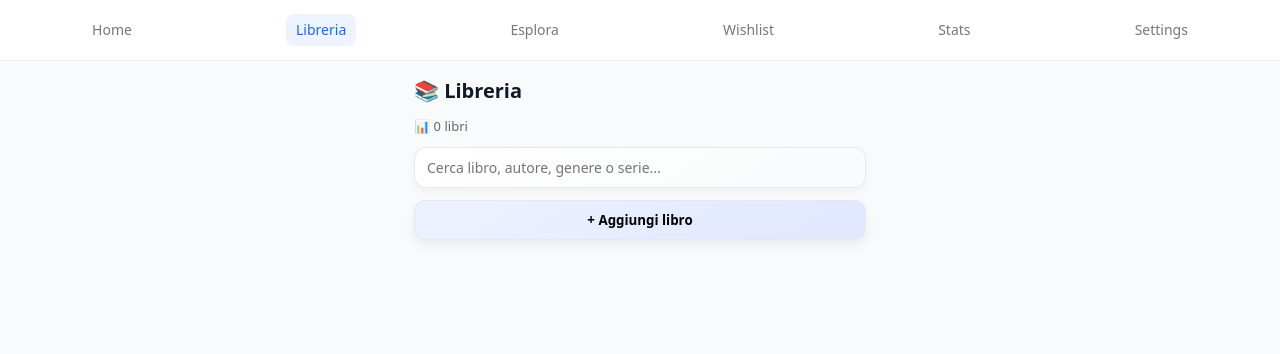
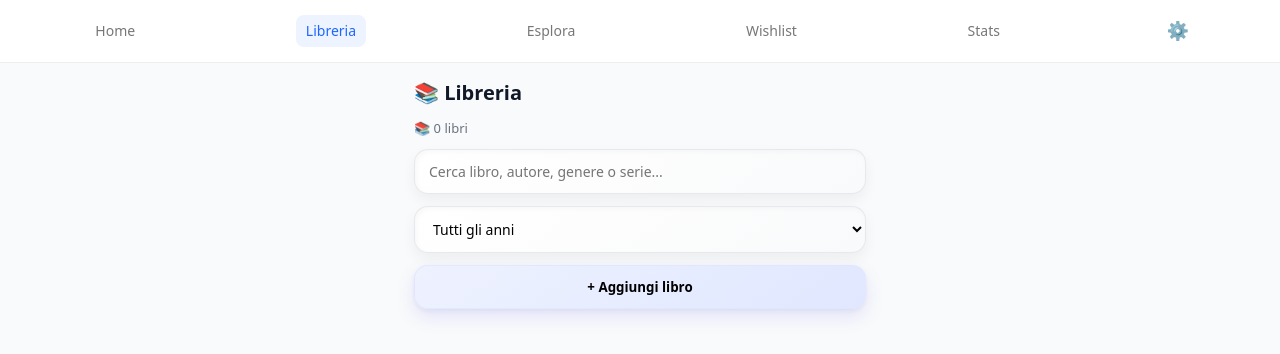
Before and after one commit to Lucaoldcc1991/reading-tracker, a React (Vite) app: page /library in a window 1280 px wide. Shown: the top 354 px of the page. Built offline with nearby package versions, Linux system fonts and the light colour scheme.

Commit message:
Miglioria 3.1 app

```diff
--- a/src/components/Navbar.tsx
+++ b/src/components/Navbar.tsx
@@ -12,7 +12,14 @@ export default function Navbar() {
       <NavItem to="/explore" label="Esplora" active={isActive('/explore')} />
       <NavItem to="/wishlist" label="Wishlist" active={isActive('/wishlist')} />
       <NavItem to="/stats" label="Stats" active={isActive('/stats')} />
-      <NavItem to="/settings" label="Settings" active={isActive('/settings')} />
+
+      {/* SETTINGS → ICONE */}
+      <NavItem
+        to="/settings"
+        label="⚙️"
+        active={isActive('/settings')}
+        isIcon
+      />
     </nav>
   )
 }
@@ -20,18 +27,31 @@ export default function Navbar() {
 function NavItem({
   to,
   label,
-  active
+  active,
+  isIcon
 }: {
   to: string
   label: string
   active: boolean
+  isIcon?: boolean
 }) {
   return (
-    <Link to={to} style={{ ...styles.link, ...(active ? styles.active : {}) }}>
+    <Link
+      to={to}
+      style={{
+        ...styles.link,
+        ...(active ? styles.active : {}),
+        ...(isIcon ? styles.iconLink : {})
+      }}
+    >
       {label}
     </Link>
   )
 }
+
+/* =========================
+   STILI
+========================= */
 
 const styles: Record<string, React.CSSProperties> = {
   nav: {
@@ -59,5 +79,16 @@ const styles: Record<string, React.CSSProperties> = {
   active: {
     color: '#1e66ff',
     background: '#eef4ff'
+  },
+
+  iconLink: {
+    fontSize: '18px',
+    padding: '6px 8px',
+    borderRadius: '10px',
+    display: 'flex',
+    alignItems: 'center',
+    justifyContent: 'center',
+    width: '34px',
+    height: '34px'
   }
 }
--- a/src/pages/Explore.tsx
+++ b/src/pages/Explore.tsx
@@ -13,7 +13,7 @@ type Book = {
 const genreEmoji: Record<string, string> = {
   'Giallo/Noir/Legal': '🕵️',
   'Thriller': '🔪',
-  'Horror/Gotico/Paranormale': '👻',
+  'Horror/Gotico/Paranormale': '🕷️',
   'Realista/Psicologico/Filosofico': '🧠',
   'Narrativa per ragazzi': '🧒',
   'Saggio': '📖',
@@ -50,6 +50,9 @@ export default function Explore() {
   }
 
   const genres = [...new Set(books.map(b => b.genre))]
+
+  const genreCounts = (genre: string) =>
+    books.filter(b => b.genre === genre).length
 
   const authorsByGenre = () => {
     const filtered = books.filter(b => b.genre === selectedGenre)
@@ -93,30 +96,34 @@ export default function Explore() {
         </button>
       )}
 
-      {/* GENRES */}
+      {/* ================= GENRES ================= */}
       {view === 'genres' && (
-        <div style={styles.grid}>
+        <div style={styles.stack}>
           {genres.map(g => (
             <div
               key={g}
-              style={styles.card}
+              style={styles.rowCard}
               onClick={() => {
                 setSelectedGenre(g)
                 setView('authors')
               }}
             >
-              <div style={styles.genreTitle}>
+              <div style={styles.rowLeft}>
                 <span>{genreEmoji[g] || '📚'}</span>
-                {g}
+                <span style={styles.rowTitle}>{g}</span>
               </div>
+
+              <span style={styles.pill}>
+                {genreCounts(g)}
+              </span>
             </div>
           ))}
         </div>
       )}
 
-      {/* AUTHORS */}
+      {/* ================= AUTHORS ================= */}
       {view === 'authors' && selectedGenre && (
-        <div style={styles.grid}>
+        <div style={styles.stack}>
           {authorsByGenre().map(([author, count], i) => {
             const badge =
               i === 0 ? '🥇' :
@@ -126,26 +133,28 @@ export default function Explore() {
             return (
               <div
                 key={author}
-                style={styles.card}
+                style={styles.rowCard}
                 onClick={() => {
                   setSelectedAuthor(author)
                   setView('books')
                 }}
               >
-                <div style={styles.authorRow}>
-                  <span style={styles.authorName}>
+                <div style={styles.rowLeft}>
+                  <span style={styles.rowTitle}>
                     {badge} {author}
                   </span>
+                </div>
 
-                  <span style={styles.badge}>{count}</span>
-                </div>
+                <span style={styles.pill}>
+                  {count}
+                </span>
               </div>
             )
           })}
         </div>
       )}
 
-      {/* BOOKS */}
+      {/* ================= BOOKS ================= */}
       {view === 'books' && selectedAuthor && (
         <>
           <div style={styles.infoBar}>
@@ -163,7 +172,6 @@ export default function Explore() {
                 <div key={b.id} style={styles.bookCard}>
                   <div style={styles.bookTitle}>{b.title}</div>
 
-                  {/* ✅ PILL IDENTICA ALLA LIBRERIA */}
                   {monthName && b.readingYear && (
                     <div style={styles.readingPill}>
                       {monthName} {b.readingYear}
@@ -205,13 +213,19 @@ const styles: Record<string, React.CSSProperties> = {
     width: 'fit-content'
   },
 
-  grid: {
-    display: 'grid',
-    gridTemplateColumns: '1fr 1fr',
+  /* STACK VERTICALE */
+  stack: {
+    display: 'flex',
+    flexDirection: 'column',
     gap: '10px'
   },
 
-  card: {
+  /* CARD RIGA (APP STYLE) */
+  rowCard: {
+    display: 'flex',
+    justifyContent: 'space-between',
+    alignItems: 'center',
+
     padding: '14px',
     borderRadius: '14px',
     border: '1px solid rgba(229,231,235,0.8)',
@@ -220,31 +234,25 @@ const styles: Record<string, React.CSSProperties> = {
     cursor: 'pointer'
   },
 
-  genreTitle: {
-    fontSize: '16px',
-    fontWeight: 600,
+  rowLeft: {
     display: 'flex',
-    gap: '6px',
+    gap: '8px',
     alignItems: 'center'
   },
 
-  authorRow: {
-    display: 'flex',
-    justifyContent: 'space-between',
-    alignItems: 'center'
-  },
-
-  authorName: {
+  rowTitle: {
     fontSize: '14px',
-    fontWeight: 700,
+    fontWeight: 600,
     color: '#111827'
   },
 
-  badge: {
+  pill: {
     fontSize: '11px',
     background: '#eef2ff',
-    padding: '2px 8px',
-    borderRadius: '999px'
+    padding: '2px 10px',
+    borderRadius: '999px',
+    fontWeight: 600,
+    color: '#4f46e5'
   },
 
   infoBar: {
@@ -274,27 +282,18 @@ const styles: Record<string, React.CSSProperties> = {
     fontWeight: 700
   },
 
-  /* ✅ IDENTICA ALLA LIBRERIA */
   readingPill: {
     marginTop: '6px',
     display: 'inline-flex',
     alignItems: 'center',
-
-  /* 🔥 chiave: evita stretching */
     width: 'fit-content',
-  maxWidth: '100%',
-
     padding: '3px 10px',
     borderRadius: '999px',
-
     background: '#ecfdf5',
     border: '1px solid #bbf7d0',
-
     color: '#16a34a',
     fontSize: '11px',
     fontWeight: 600,
-
-  lineHeight: '1',
     whiteSpace: 'nowrap'
   }
 }
--- a/src/pages/Home.tsx
+++ b/src/pages/Home.tsx
@@ -95,7 +95,7 @@ export default function Home() {
       <h2 style={styles.header}>📚 Home</h2>
 
       {/* ================= QUEST’ANNO ================= */}
-      <h3 style={styles.sectionTitle}>Quest’anno</h3>
+      <h3 style={styles.sectionTitle}>📖 Letture di quest’anno</h3>
 
       <div style={styles.grid}>
         <Card title="Libri letti" value={booksThisYear.length} />
--- a/src/pages/Library.tsx
+++ b/src/pages/Library.tsx
@@ -30,27 +30,41 @@ export default function Library() {
   const [editingBook, setEditingBook] = useState<Book | null>(null)
   const [showForm, setShowForm] = useState(false)
 
+  const [yearFilter, setYearFilter] = useState<number | 'all'>('all')
+
   useEffect(() => {
     loadBooks()
   }, [])
 
   const loadBooks = async () => {
-    const data = await db.books
-      .orderBy('createdAt')
-      .reverse()
-      .toArray()
+    const data = await db.books.toArray()
 
-    setBooks(data)
+    const sorted = data.sort((a, b) => {
+      const aScore = (a.readingYear ?? 0) * 100 + (a.readingMonth ?? 0)
+      const bScore = (b.readingYear ?? 0) * 100 + (b.readingMonth ?? 0)
+      return bScore - aScore
+    })
+
+    setBooks(sorted)
   }
+
+  const years = [...new Set(
+    books.map(b => b.readingYear).filter(Boolean)
+  )]
 
   const filteredBooks = books.filter((b) => {
     const q = search.toLowerCase()
-    return (
+
+    const matchesSearch =
       b.title.toLowerCase().includes(q) ||
       b.author.toLowerCase().includes(q) ||
       b.genre.toLowerCase().includes(q) ||
       (b.series || '').toLowerCase().includes(q)
-    )
+
+    const matchesYear =
+      yearFilter === 'all' || b.readingYear === yearFilter
+
+    return matchesSearch && matchesYear
   })
 
   const openAdd = () => {
@@ -66,7 +80,6 @@ export default function Library() {
   const deleteBook = async (id?: number) => {
     if (!id) return
     if (!confirm('Eliminare questo libro?')) return
-
     await db.books.delete(id)
     loadBooks()
   }
@@ -76,9 +89,10 @@ export default function Library() {
       <h2 style={styles.title}>📚 Libreria</h2>
 
       <div style={styles.counter}>
-        📊 {filteredBooks.length} libri
+        📚 {filteredBooks.length} libri
       </div>
 
+      {/* SEARCH */}
       <input
         placeholder="Cerca libro, autore, genere o serie..."
         value={search}
@@ -86,11 +100,32 @@ export default function Library() {
         style={styles.search}
       />
 
+      {/* FILTER YEAR */}
+      <select
+        value={yearFilter}
+        onChange={(e) =>
+          setYearFilter(
+            e.target.value === 'all'
+              ? 'all'
+              : Number(e.target.value)
+          )
+        }
+        style={styles.search}
+      >
+        <option value="all">Tutti gli anni</option>
+        {years.map((y) => (
+          <option key={y} value={y}>
+            {y}
+          </option>
+        ))}
+      </select>
+
+      {/* ADD */}
       <button onClick={openAdd} style={styles.add}>
         + Aggiungi libro
       </button>
 
-      {/* ================= MODAL FORM ================= */}
+      {/* MODAL */}
       {showForm && (
         <div style={styles.modalOverlay}>
           <BookForm
@@ -104,6 +139,7 @@ export default function Library() {
         </div>
       )}
 
+      {/* LIST */}
       <div style={styles.list}>
         {filteredBooks.map((book) => {
           const country = COUNTRIES.find(
@@ -112,18 +148,13 @@ export default function Library() {
 
           const monthName =
             book.readingMonth &&
-            book.readingMonth >= 1 &&
-            book.readingMonth <= 12
-              ? MONTHS[book.readingMonth - 1]
-              : ''
+            MONTHS[book.readingMonth - 1]
 
           return (
             <div
               key={book.id ?? `${book.title}-${book.createdAt}`}
               style={styles.card}
             >
-
-              {/* LEFT */}
               <div style={styles.info}>
                 <p style={styles.titleBook}>{book.title}</p>
 
@@ -141,9 +172,7 @@ export default function Library() {
                 </p>
 
                 {book.series && (
-                  <p style={styles.series}>
-                    {book.series}
-                  </p>
+                  <p style={styles.series}>{book.series}</p>
                 )}
 
                 <p style={styles.meta}>
@@ -152,24 +181,32 @@ export default function Library() {
 
                 <p style={styles.reading}>
                   {monthName && book.readingYear
-                    ? `${monthName} ${book.readingYear}`
+                    ? `📅 ${monthName} ${book.readingYear}`
                     : ''}
                 </p>
               </div>
 
-              {/* ACTIONS */}
               <div style={styles.actions}>
-                <button onClick={() => openEdit(book)} style={styles.edit}>✏️</button>
-                <button onClick={() => deleteBook(book.id)} style={styles.delete}>🗑</button>
+                <button
+                  onClick={() => openEdit(book)}
+                  style={styles.edit}
+                >
+                  ✏️
+                </button>
+
+                <button
+                  onClick={() => deleteBook(book.id)}
+                  style={styles.delete}
+                >
+                  🗑
+                </button>
               </div>
 
-              {/* CLASSICO BADGE */}
               {book.classic === true && (
                 <div style={styles.classicBadge}>
                   🏛 Classico
                 </div>
               )}
-
             </div>
           )
         })}
@@ -178,9 +215,7 @@ export default function Library() {
   )
 }
 
-/* =========================
-   STILI COMPLETI 3D
-========================= */
+/* ================= STILI 3D ================= */
 
 const styles: Record<string, React.CSSProperties> = {
   container: {
@@ -190,37 +225,38 @@ const styles: Record<string, React.CSSProperties> = {
   },
 
   title: {
-  fontSize: '20px',
-  fontWeight: 700,
-  color: '#111827'
-},
+    fontSize: '20px',
+    fontWeight: 700,
+    color: '#111827'
+  },
 
   counter: {
     fontSize: '13px',
-    color: '#666'
+    color: '#6b7280'
   },
 
-  /* 3D INPUT SEARCH */
+  /* INPUT 3D */
   search: {
-    padding: '10px 12px',
-    borderRadius: '12px',
+    padding: '12px 14px',
+    borderRadius: '14px',
     border: '1px solid rgba(229,231,235,0.9)',
     background: 'linear-gradient(145deg, #ffffff, #f9fafb)',
-    boxShadow: '0 4px 10px rgba(0,0,0,0.04)',
-    outline: 'none',
-    transition: 'all 0.2s ease'
+    boxShadow:
+      'inset 2px 2px 5px rgba(0,0,0,0.03), 0 6px 14px rgba(0,0,0,0.05)',
+    fontSize: '14px',
+    outline: 'none'
   },
 
-  /* 3D BUTTON */
+  /* BUTTON 3D */
   add: {
-    padding: '10px',
-    borderRadius: '12px',
-    border: '1px solid rgba(229,231,235,0.8)',
+    padding: '12px 14px',
+    borderRadius: '14px',
+    border: '1px solid rgba(224,231,255,0.8)',
     background: 'linear-gradient(145deg, #eef2ff, #e0e7ff)',
-    cursor: 'pointer',
-    fontWeight: 600,
-    boxShadow: '0 6px 12px rgba(0,0,0,0.06)',
-    transition: 'all 0.2s ease'
+    boxShadow:
+      '0 8px 18px rgba(99,102,241,0.15), 0 2px 4px rgba(0,0,0,0.05)',
+    fontWeight: 700,
+    cursor: 'pointer'
   },
 
   list: {
@@ -229,19 +265,17 @@ const styles: Record<string, React.CSSProperties> = {
     gap: '10px'
   },
 
-  /* 3D CARD */
+  /* CARD 3D */
   card: {
     display: 'flex',
     justifyContent: 'space-between',
-    alignItems: 'center',
     padding: '14px',
-    borderRadius: '16px',
-    border: '1px solid rgba(229,231,235,0.8)',
+    borderRadius: '18px',
+    border: '1px solid rgba(229,231,235,0.7)',
     background: 'linear-gradient(145deg, #ffffff, #f9fafb)',
-    position: 'relative',
     boxShadow:
-      '0 6px 15px rgba(0,0,0,0.05), 0 1px 3px rgba(0,0,0,0.08)',
-    transition: 'all 0.25s ease'
+      '0 10px 22px rgba(0,0,0,0.06), 0 2px 6px rgba(0,0,0,0.05)',
+    position: 'relative'
   },
 
   info: {
@@ -254,20 +288,17 @@ const styles: Record<string, React.CSSProperties> = {
   titleBook: {
     fontSize: '15px',
     fontWeight: 700,
-    color: '#111'
+    color: '#111827'
   },
 
   meta: {
     fontSize: '13px',
-    color: '#555'
+    color: '#6b7280'
   },
 
   countryRow: {
     fontSize: '13px',
-    color: '#444',
-    display: 'flex',
-    gap: '6px',
-    alignItems: 'center'
+    color: '#4b5563'
   },
 
   series: {
@@ -279,12 +310,13 @@ const styles: Record<string, React.CSSProperties> = {
   reading: {
     alignSelf: 'flex-start',
     marginTop: '4px',
-    padding: '2px 8px',
+    padding: '3px 10px',
     borderRadius: '999px',
-    background: '#ecfdf5',
+    background: 'linear-gradient(145deg, #ecfdf5, #d1fae5)',
+    border: '1px solid #bbf7d0',
     color: '#16a34a',
     fontSize: '11px',
-    fontWeight: 600
+    fontWeight: 700
   },
 
   classicBadge: {
@@ -292,42 +324,34 @@ const styles: Record<string, React.CSSProperties> = {
     right: '14px',
     bottom: '10px',
     fontSize: '11px',
-    color: '#6b7280',
-    fontWeight: 600
+    color: '#6b7280'
   },
 
   actions: {
     display: 'flex',
-    flexDirection: 'row',
-    gap: '8px',
-    marginLeft: '12px'
+    gap: '8px'
   },
 
   edit: {
-    width: '36px',
-    height: '36px',
-    borderRadius: '10px',
+    width: '38px',
+    height: '38px',
+    borderRadius: '12px',
     border: '1px solid #ddd',
-    background: '#f3f4f6',
-    cursor: 'pointer'
+    background: '#fff'
   },
 
   delete: {
-    width: '36px',
-    height: '36px',
-    borderRadius: '10px',
+    width: '38px',
+    height: '38px',
+    borderRadius: '12px',
     border: '1px solid #fca5a5',
     background: '#fee2e2',
-    color: '#991b1b',
-    cursor: 'pointer'
+    color: '#991b1b'
   },
 
   modalOverlay: {
     position: 'fixed',
-    top: 0,
-    left: 0,
-    width: '100vw',
-    height: '100vh',
+    inset: 0,
     background: 'rgba(0,0,0,0.4)',
     display: 'flex',
     justifyContent: 'center',
```
Lines whose indentation alone changed are shown as unchanged.
